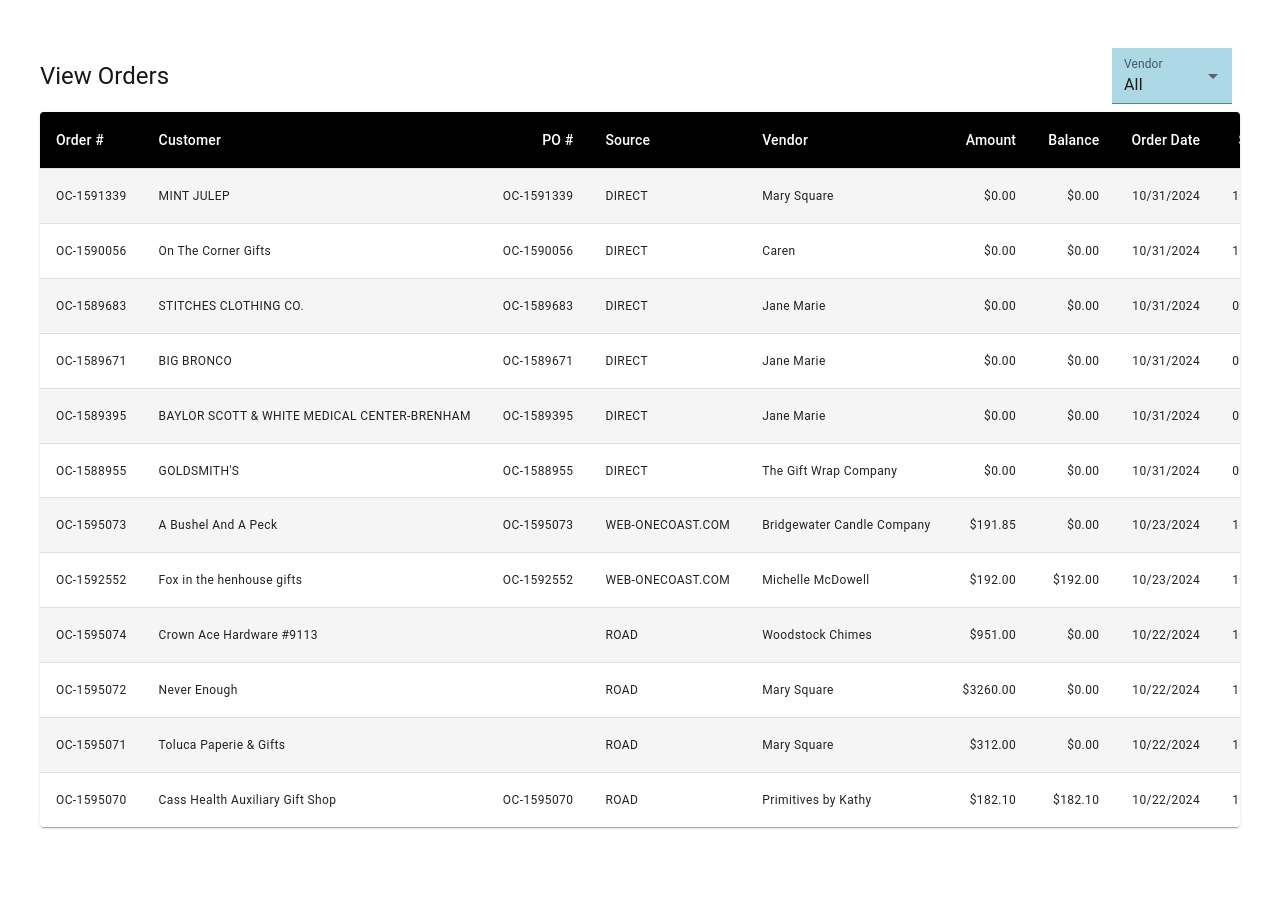
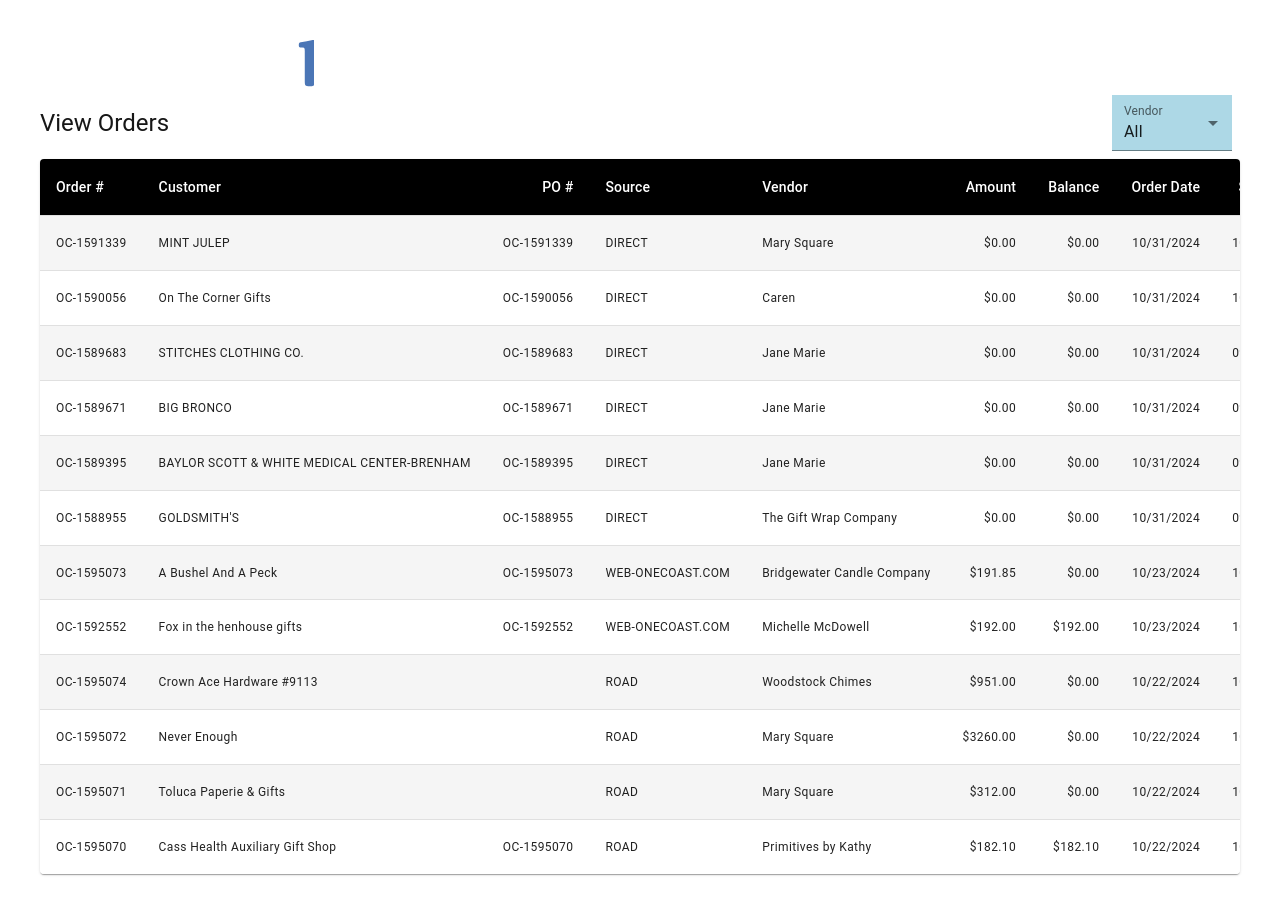
Before and after one commit to tydylanwalker/emun-demo, a Next.js app: page / in a window 1280 px wide. Before the commit the page ends 867 px from the top, so only its background shows below. Built offline with nearby package versions, Linux system fonts and the light colour scheme.

Commit message:
emun logo added

```diff
--- /dev/null
+++ b/src/components/EmunLogo.tsx
@@ -0,0 +1,46 @@
+import React from "react";
+
+const EmunLogo = () => {
+  return (
+    <svg
+      xmlns="http://www.w3.org/2000/svg"
+      id="b"
+      data-name="Layer 2"
+      width="274.362"
+      height="47.064"
+      viewBox="0 0 274.362 47.064"
+    >
+      <g id="c" data-name="Layer 1">
+        <g>
+          <path
+            d="m124.545,46.717h-5.26V7.719c-.186-.063-.372-.127-.558-.19-1.522,2.076-3.084,4.125-4.56,6.233-7.179,10.254-14.343,20.518-21.493,30.791-2.254,3.239-5.494,3.266-7.743.041-8.375-12.007-16.758-24.007-25.146-36.004-.256-.367-.595-.677-1.258-1.419v39.288c-.423.154-.645.304-.868.307-5.692.076-4.674.43-4.693-4.486-.049-12.563.02-25.127-.055-37.691-.011-1.909.505-2.392,2.485-2.583,4.645-.447,7.602.913,10.306,5.09,7.008,10.823,14.706,21.204,22.132,31.759.272.386.576.75,1.056,1.371,3.404-4.829,6.67-9.45,9.921-14.081,5.157-7.345,10.326-14.681,15.434-22.059,1.044-1.508,2.268-2.233,4.143-2.111,1.98.13,3.975.029,6.157.029v44.712Z"
+            fill="#fff"
+            stroke-width="0"
+          />
+          <path
+            d="m246.325,42.248V2.138h5.375v44.651c-2.879,0-5.685.15-8.457-.086-.899-.077-1.802-1.072-2.549-1.802-12.567-12.286-25.108-24.597-37.66-36.898-.453-.444-.95-.842-1.803-1.592v39.892c-.345.309-.401.404-.466.411q-5.11.505-5.11-4.489V2.125c4.568.271,8.794-.967,12.805,3.152,11.79,12.109,24.091,23.728,36.196,35.535.342.334.726.626,1.671,1.435Z"
+            fill="#fff"
+            stroke-width="0"
+          />
+          <path
+            d="m5.93,26.056v16.127h39.252c.073,1.072.097,1.867.186,2.655.17,1.507-.46,2.017-1.99,1.993-4.822-.078-9.645-.028-14.468-.028-8.814,0-17.629-.025-26.443.023-1.554.008-2.476-.178-2.467-2.095C.062,31.177.031,17.624.046,4.071c0-.56.171-1.12.285-1.819h44.248c.096.562.195,1.108.282,1.655.332,2.094-.389,2.877-2.686,2.852-10.892-.119-21.786-.053-32.679-.053q-3.903,0-3.904,3.885c0,2.727.144,5.464-.045,8.178-.158,2.265.716,2.746,2.851,2.725,10.56-.104,21.121-.056,31.681-.038,1.627.003,3.5-.667,3.448,2.342-.053,3.055-2.04,2.229-3.589,2.235-10.394.043-20.788.023-31.183.023h-2.826Z"
+            fill="#fff"
+            stroke-width="0"
+          />
+          <path
+            d="m181.084,2.305h5.383c.065.826.169,1.541.17,2.257.011,9.669.007,19.337.007,29.006,0,.083,0,.165,0,.248-.126,9.728-3.19,12.884-13.016,13.055-9.383.164-18.77.215-28.155.186-7.655-.023-11.557-3.427-11.705-10.721-.229-11.302-.06-22.611-.06-33.916.35-.13.569-.275.795-.287q4.715-.236,4.715,4.466c0,8.76-.019,17.519.018,26.279.007,1.559.123,3.139.404,4.671.373,2.035,1.594,3.572,3.74,3.77,5.274.485,10.56.968,15.851,1.107,4.391.115,8.797-.222,13.193-.439,1.481-.073,2.966-.321,4.421-.619,2.09-.428,3.351-1.774,3.664-3.863.269-1.791.538-3.604.549-5.408.055-9.007.025-18.015.025-27.022,0-.882,0-1.765,0-2.768Z"
+            fill="#fff"
+            stroke-width="0"
+          />
+          <path
+            d="m274.327,22.997c0,6.854-.054,13.709.035,20.562.025,1.907-.552,2.6-2.542,2.618-7.04.065-7.039.13-7.039-6.79,0-9.414.005-18.828-.003-28.242-.003-3.338-.223-3.582-3.442-3.696-1.291-.046-2.594.071-2.518-1.832.061-1.542-.339-3.125,2.079-3.454,3.93-.535,7.825-1.339,11.722-2.095,2.052-.398,1.692,1.037,1.696,2.119.025,6.937.013,13.873.013,20.81Z"
+            fill="#4b76b6"
+            stroke-width="0"
+          />
+        </g>
+      </g>
+    </svg>
+  );
+};
+
+export default EmunLogo;
--- a/src/pages/index.tsx
+++ b/src/pages/index.tsx
@@ -3,7 +3,7 @@
 import { CustomizedTables } from "@/components/Table";
 import { BasicSelect } from "../components/Select";
 import * as React from "react";
-
+import EmunLogo from "@/components/EmunLogo";
 export default function Home() {
   const [vendor, setVendor] = React.useState("All");
 
@@ -20,6 +20,7 @@
 
       <Stack gap={5} p={5}>
         <Stack>
+          <EmunLogo></EmunLogo>
           <Stack direction="row" sx={{ justifyContent: 'space-between', alignItems: 'center' }} ><Typography variant="h5" gap={2}>View Orders</Typography><BasicSelect vendor={vendor} vendorSelected={vendorSelected}></BasicSelect></Stack>
           <CustomizedTables vendor={vendor}/>
         </Stack>
```
